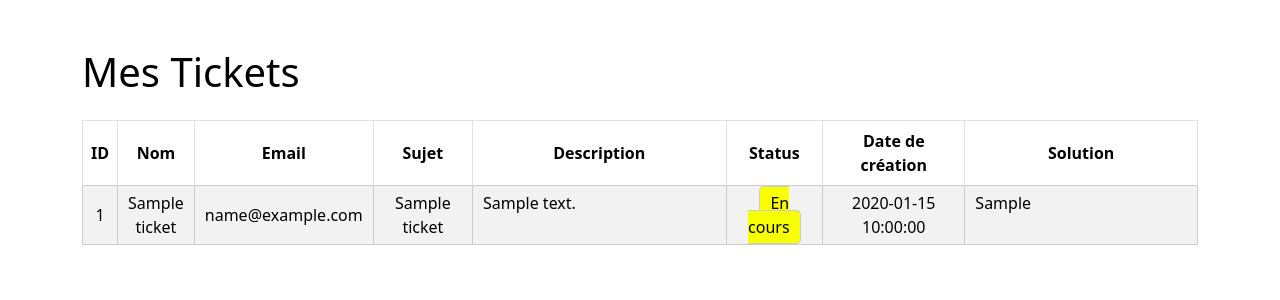
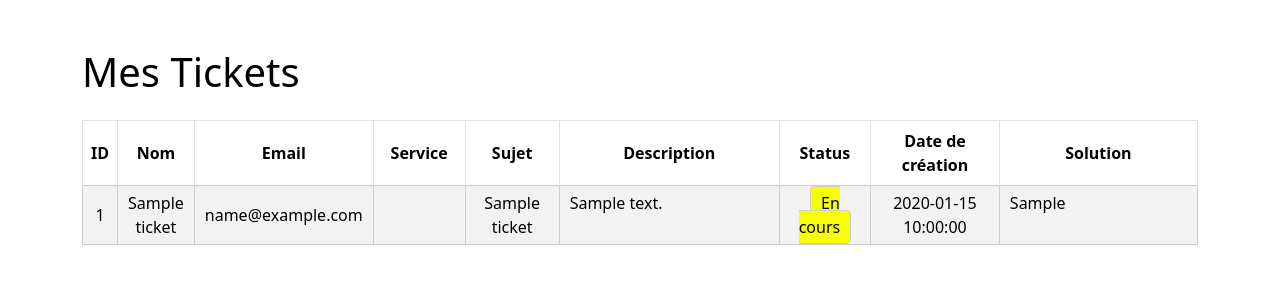
Before and after one commit to Zakaria12e/Help_Desk, a PHP site: page /mes_tickets.php in a window 1280 px wide. Shown: the part 63-363 px from the top of the page. Run offline with PHP 8.4, Linux system fonts and the light colour scheme; the visitor is signed in with stand-in values (Sample User, id 1); tables that the repository leaves empty hold one stand-in row (values such as "Sample post"); data that the repository does not hold is empty.

Commit message:
Update mes_tickets.php
Ajout de la colonne 'Service' au tableau des tickets

```diff
--- a/mes_tickets.php
+++ b/mes_tickets.php
@@ -133,6 +133,7 @@ if ($query) {
                     <th>ID</th>
                     <th>Nom</th>
                     <th>Email</th>
+                    <th style="width: 200px;">Service</th>
                     <th style="width: 200px;">Sujet</th>
                     <th class="description-column" style="width: 900px;">Description</th>
                     <th style="width: 200px;">Status</th>
@@ -146,6 +147,7 @@ if ($query) {
                         <td class="text-center hor"><?php echo $ticket['ticket_id']; ?></td>
                         <td class="text-center hor"><?php echo $ticket['name']; ?></td>
                         <td class="text-center hor"><?php echo $ticket['email']; ?></td>
+                        <td class="text-center hor"><?php echo $ticket['service']; ?></td>
                         <td class="text-center hor"><?php echo $ticket['subject']; ?></td>
                         <td>
                             <?php
```
